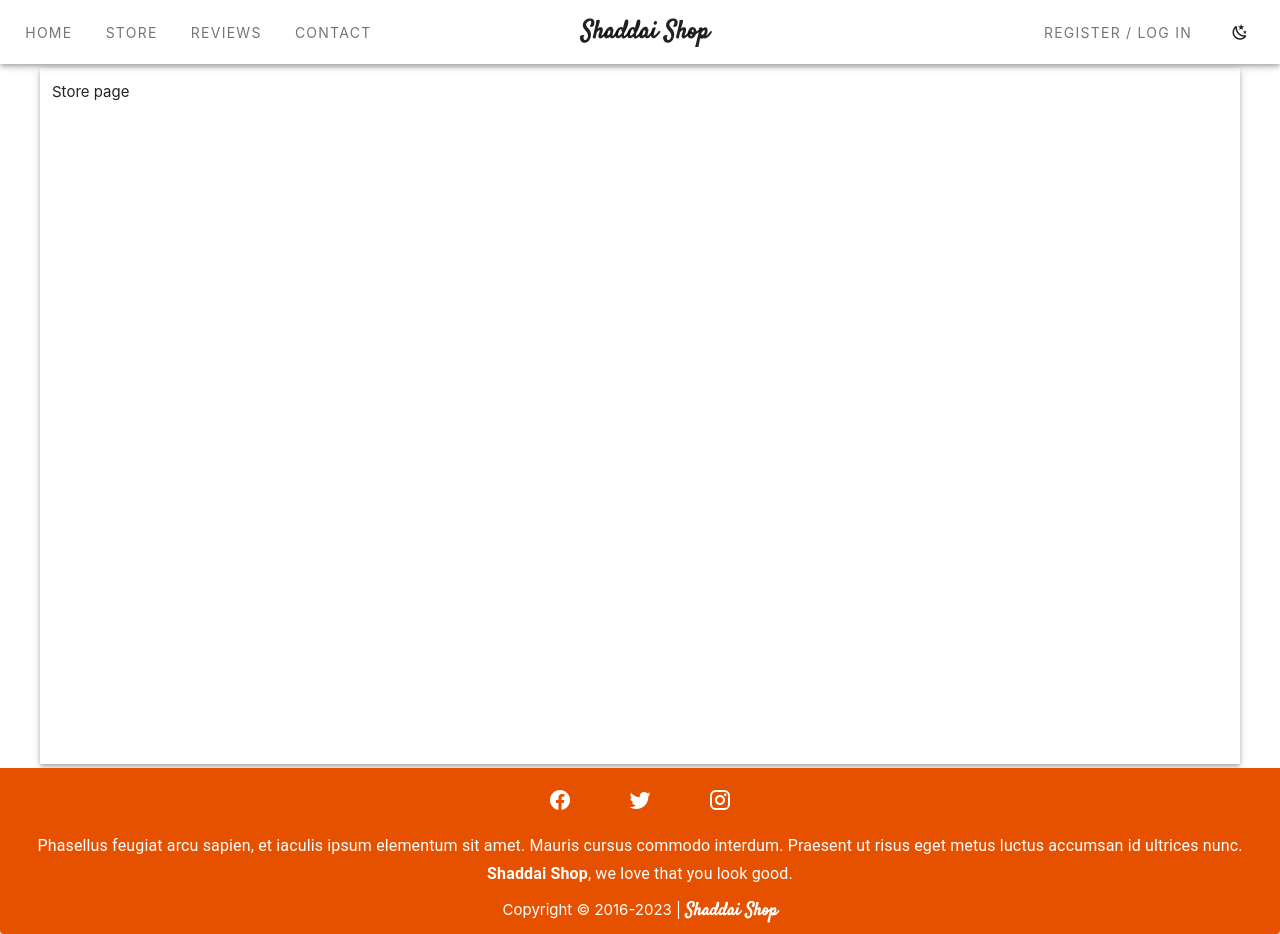
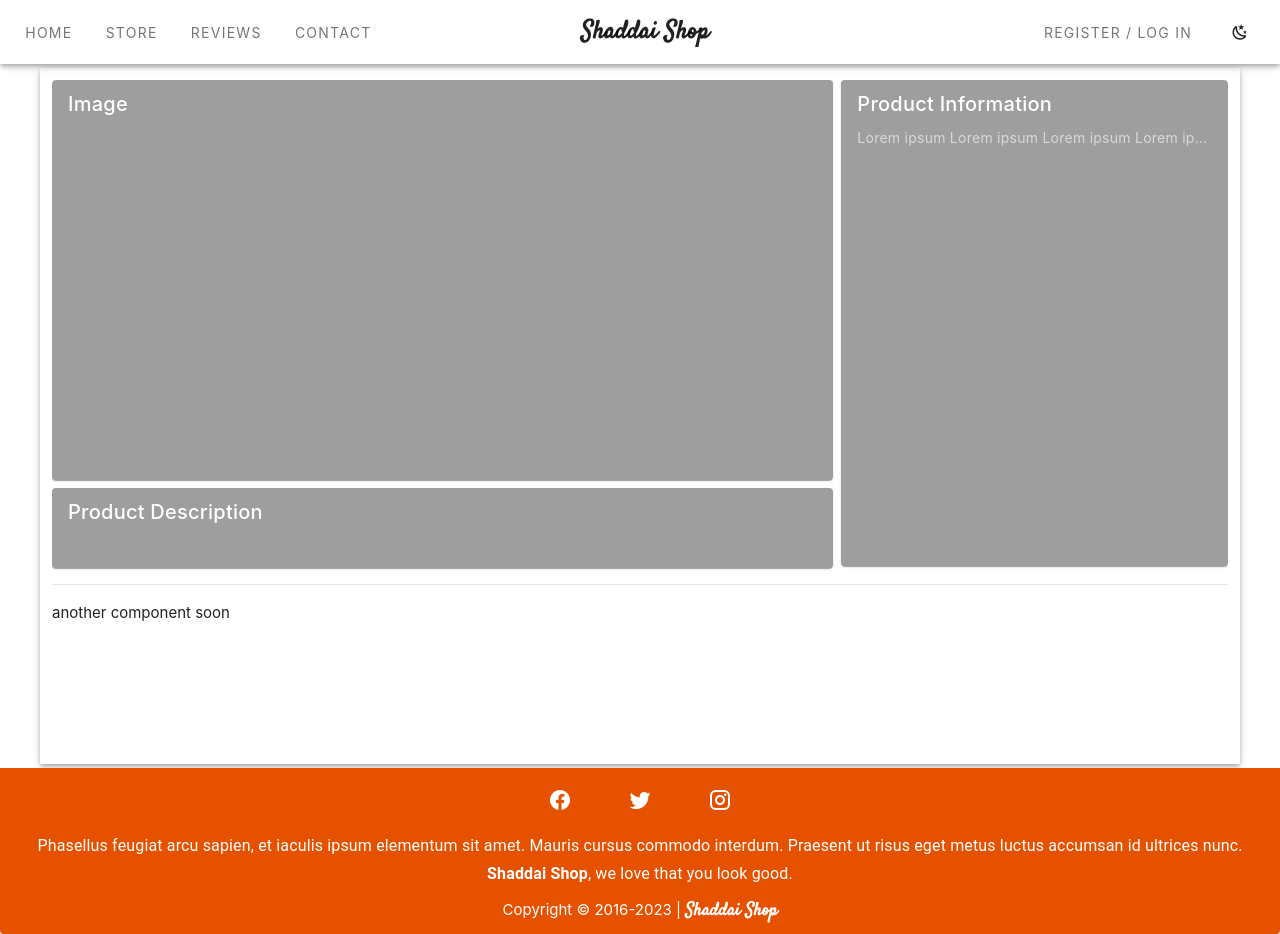
Before and after one commit to danielmen-mx/cupboard, a Vue app: page /store in a window 1280 px wide. Built offline with nearby package versions, Linux system fonts and the light colour scheme.

Commit message:
#comment complete Store module... wip

```diff
--- a/src/pages/Store.vue
+++ b/src/pages/Store.vue
@@ -1,13 +1,16 @@
 <template>
-  <div>
-    Store page
-  </div>
+  <v-card class="elevation-0">
+    <Item/>
+  </v-card>
 </template>
 <script>
 import Responsive from '@/components/Common/Responsive.vue'
-import responsiveLayout from '../components/Common/Responsives/layout.vue';
+import Item from '../components/Store/Item.vue';
 
 export default {
-  extends: Responsive
+  extends: Responsive,
+  components: {
+    Item
+  }
 }
 </script>
```
